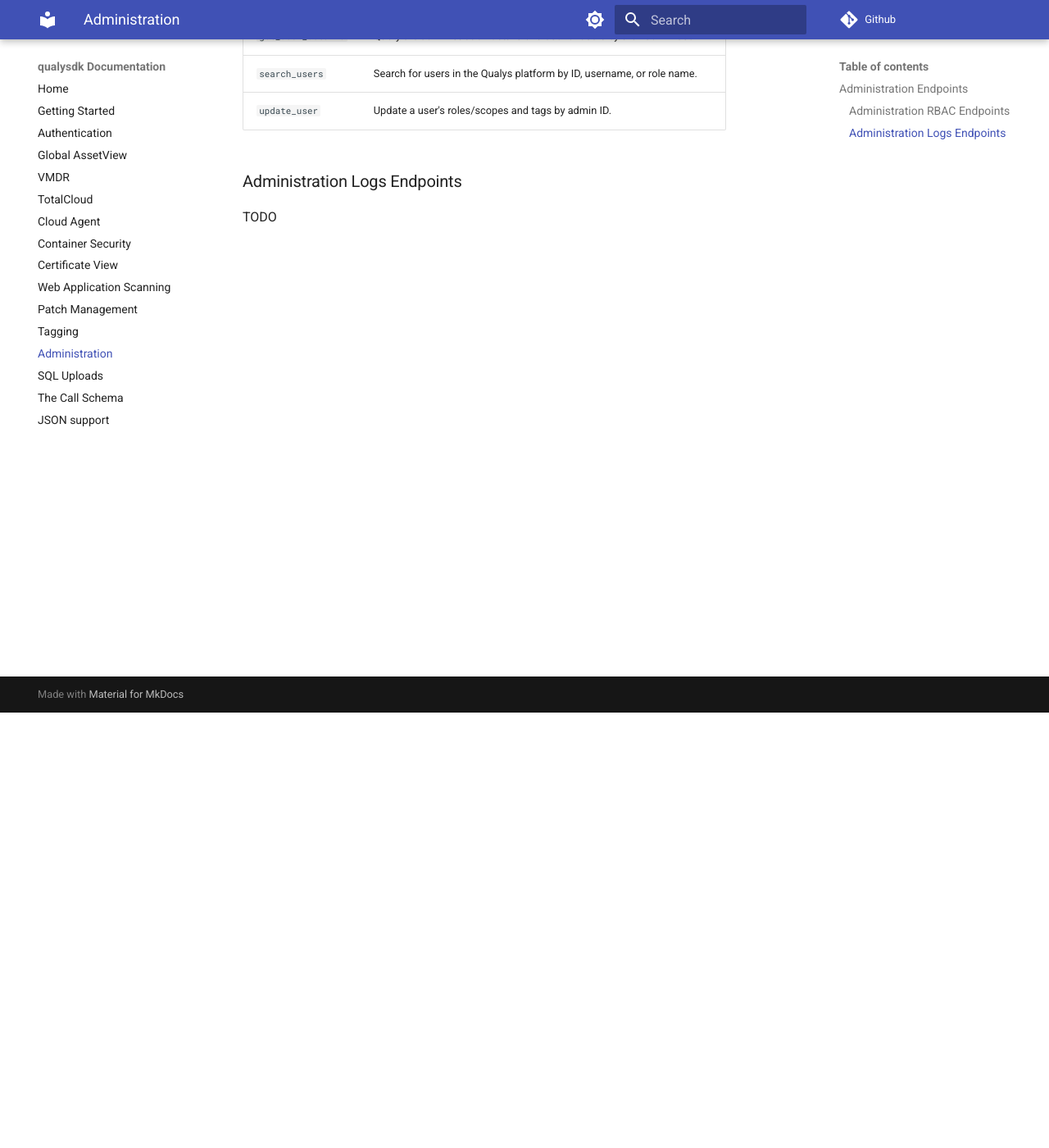
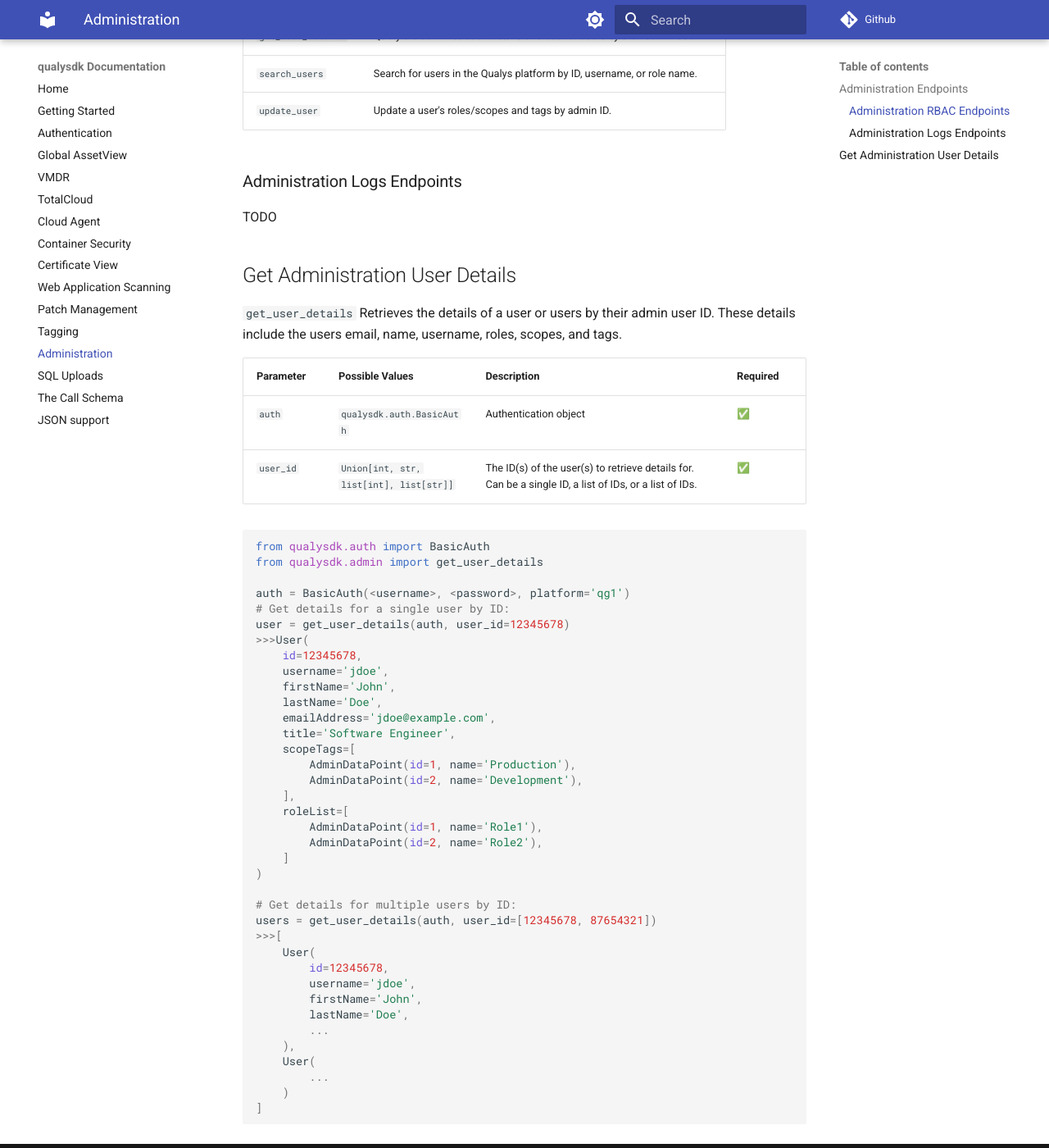
Before and after one commit to 0x41424142/qualysdk, an MkDocs documentation site: the page built from docs/admin.md, in a window 1280 px wide and 1400 px high, scrolled down 531 px. Shown: the whole window at 82% size. Built offline with MkDocs 1.6.1 and Material for MkDocs 9.7.7, drawn with Linux system fonts in a browser that asks for light colours; comment, search, counter and statistics services are not loaded.

Commit message:
Added docs for admin.get_user_details

````diff
--- a/docs/admin.md
+++ b/docs/admin.md
@@ -21,3 +21,52 @@
 ### Administration Logs Endpoints
 
 TODO
+
+## Get Administration User Details
+
+`get_user_details` Retrieves the details of a user or users by their admin user ID. These details include the users email, name, username, roles, scopes, and tags.
+
+|Parameter| Possible Values |Description| Required|
+|--|--|--|--|
+|```auth```|```qualysdk.auth.BasicAuth``` | Authentication object | ✅ |
+| ```user_id``` | ```Union[int, str, list[int], list[str]]``` | The ID(s) of the user(s) to retrieve details for. Can be a single ID, a list of IDs, or a list of IDs. | ✅ |
+
+```py
+from qualysdk.auth import BasicAuth
+from qualysdk.admin import get_user_details
+
+auth = BasicAuth(<username>, <password>, platform='qg1')
+# Get details for a single user by ID:
+user = get_user_details(auth, user_id=12345678)
+>>>User(
+    id=12345678,
+    username='jdoe',
+    firstName='John',
+    lastName='Doe',
+    emailAddress='jdoe@example.com',
+    title='Software Engineer',
+    scopeTags=[
+        AdminDataPoint(id=1, name='Production'),
+        AdminDataPoint(id=2, name='Development'),
+    ],
+    roleList=[
+        AdminDataPoint(id=1, name='Role1'),
+        AdminDataPoint(id=2, name='Role2'),
+    ]
+)
+
+# Get details for multiple users by ID:
+users = get_user_details(auth, user_id=[12345678, 87654321])
+>>>[
+    User(
+        id=12345678,
+        username='jdoe',
+        firstName='John',
+        lastName='Doe',
+        ...
+    ),
+    User(
+        ...
+    )
+]
+```
````
